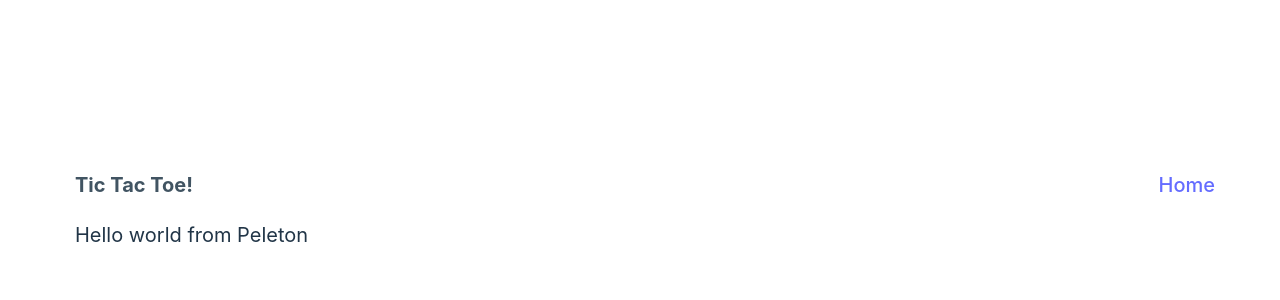
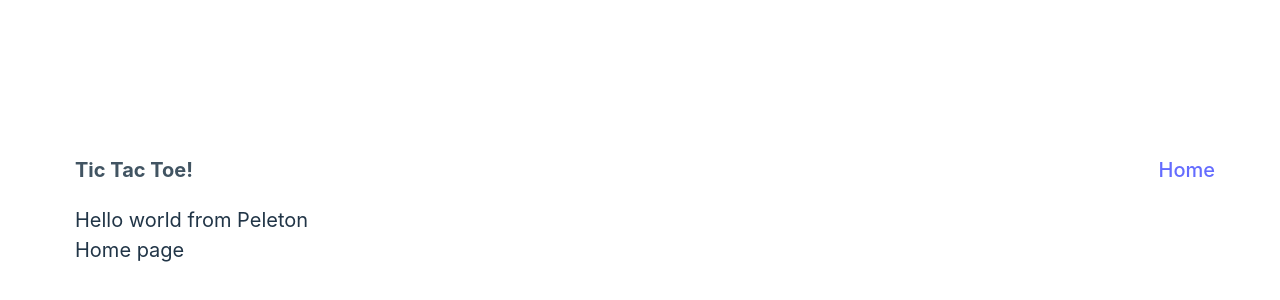
Before and after one commit to Peleton-011/react-tic-tac-toe, a React (Vite) app: page /home in a window 1280 px wide. Shown: the part 200-500 px from the top of the page. Built offline with nearby package versions, Linux system fonts and the light colour scheme.

Commit message:
Fully implement dynamic page loading and navigation

```diff
--- a/src/App.jsx
+++ b/src/App.jsx
@@ -1,36 +1,40 @@
 import { useState } from "react";
 import { BrowserRouter as Router, Route, Routes } from "react-router-dom";
-import fs from "fs";
 import "@picocss/pico";
 
 import Header from "./components/Header";
 
 function App() {
-    const tabObjArray = [
-        {
-            label: "Home",
-            path: "home",
-        },
-    ];
+    const { tabObjArray, routes } = getTabsAndRoutes();
     return (
         <Router className="container">
             <Header tabObjArray={tabObjArray} />
             <div className="App">Hello world from Peleton</div>
-            <Routes></Routes>
+            <Routes>{routes}</Routes>
         </Router>
     );
 }
 
+function getTabsAndRoutes() {
+    const tabObjArray = [];
+    const routes = getPages().map(({ Component, pageObj }) => {
+        tabObjArray.push(pageObj);
+        return <Route path={pageObj.path} element={<Component />} />;
+    });
+    return { tabObjArray, routes };
+}
+
 function getPages() {
     const pages = [];
-    fs.readdir("./pages", (err, files) => {
-        files.forEach((file) => {
-            console.log(file);
-            const page = import(`./pages/${file}.jsx`);
-            pages.push(page);
-        });
-    });
 
+    const files = import.meta.globEager('./pages/*.jsx');
+
+    for (const key in files) {
+        if (Object.hasOwnProperty.call(files, key)) {
+            const file = files[key];
+            pages.push(file);
+        }
+    }
     return pages;
 }
 
--- a/src/pages/Home.jsx
+++ b/src/pages/Home.jsx
@@ -5,8 +5,8 @@ const pageObj = {
     path: "home",
 };
 
-const component = () => {
+const Component = () => {
     return <div>Home page</div>;
 };
 
-export { component, pageObj };
+export { Component, pageObj };
```
